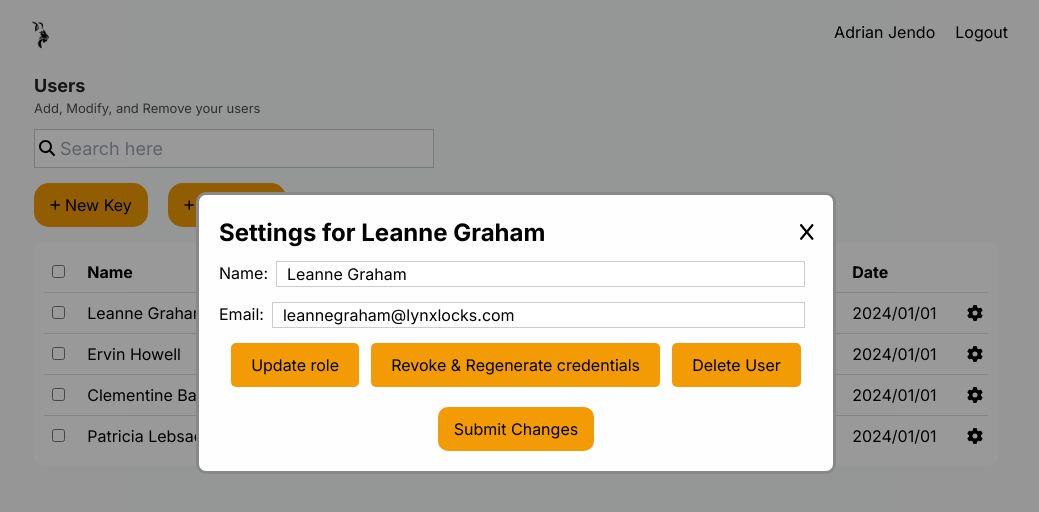
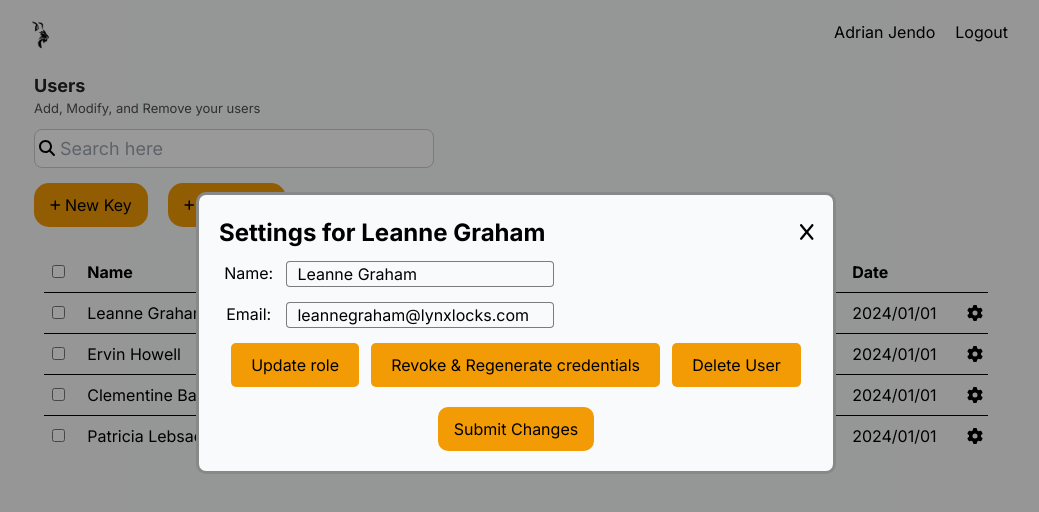
Before and after one commit to Lynx-Locks/lynx-web, a Next.js app in the folder frontend/: page / in a window 1280 px wide. Both pictures are taken after a click on the icon 1099 px from the left and 312 px from the top of the page. Shown: the top 512 px of the page, without its empty margins (124-1163 px from the left). Built offline with nearby package versions, Linux system fonts and the light colour scheme.

Commit message:
Implement colour pallets & dark mode

```diff
--- a/frontend/src/app/globals.css
+++ b/frontend/src/app/globals.css
@@ -4,29 +4,25 @@
 
 :root {
   --foreground-rgb: 0, 0, 0;
-  background: rgb(249, 250, 251);
+  --button-color: #f29b04;
+  --background-rgb: 249, 250, 251;
+
 }
 
-/* @media (prefers-color-scheme: dark) {
+@media (prefers-color-scheme: dark) {
   :root {
     --foreground-rgb: 255, 255, 255;
-    --background-start-rgb: 33, 33, 33;
-    --background-end-rgb: 33, 33, 33;
+    --background-rgb: 33, 33, 33;
   }
-} */
+}
+
+:root {
+  background: rgb(var(--background-rgb));
+  color: rgb(var(--foreground-rgb));
+}
 
 .container {
 	width: 80%;
 	margin: auto;
 	padding: 20px;
 }
-
-body {
-  color: rgb(var(--foreground-rgb));
-  /* background: linear-gradient(
-      to bottom,
-      transparent,
-      rgb(var(--background-end-rgb))
-    )
-    rgb(var(--background-start-rgb)); */
-}
--- a/frontend/src/app/home.module.css
+++ b/frontend/src/app/home.module.css
@@ -13,6 +13,16 @@
 	color: #514e4e;
 }
 
+@media (prefers-color-scheme: dark) {
+	.homeHeader {
+		color: rgb(245, 245, 245);
+	}
+
+	.subHeading {
+		color: rgb(169,169,169);
+	}
+}
+
 .homeSearch {
 	max-width: 400px;
 }
--- a/frontend/src/components/adminTable/table.module.css
+++ b/frontend/src/components/adminTable/table.module.css
@@ -1,6 +1,5 @@
 .tableContainer {
 	width: 100%;
-	background-color: white;
 	border-radius: 10px;
 	margin: 10px 0;
 	padding: 10px;
@@ -12,7 +11,7 @@
 
 .tableHeader {
 	text-align: left;
-	border-bottom: 1px solid #ddd;
+	border-bottom: 1px solid rgb(var(--foreground-rgb));
 }
 
 .tableCell {
@@ -20,7 +19,7 @@
 }
 
 .tableRow {
-	border-bottom: 1px solid #ddd;
+	border-bottom: 1px solid rgb(var(--foreground-rgb));
 }
 
 .emptyTable {
@@ -41,19 +40,19 @@
 }
 
 .settingsInputContainer {
-	display: flex;
-	justify-content: space-evenly;
+	display: grid;
+	grid-template-columns: 10% 45%;
 	padding-bottom: 15px;
+	row-gap: 15px;
 }
 
 .settingsInput {
 	width: 100%;
 	margin: 0 8px;
 	padding: 0 10px;
-	/* display: inline-block; */
-	border: 1px solid #ccc;
-	/* border-radius: 4px; */
-	/* box-sizing: border-box; */
+	border: 1px solid rgba(var(--foreground-rgb), 0.5);
+	background-color: rgb(var(--background-rgb));
+	border-radius: 4px;
 }
 
 .settingsButtonGroup {
@@ -62,11 +61,12 @@
 }
 
 .settingsButton {
-	background-color: #f29b04;
+	background-color: var(--button-color);
 	padding: 10px 20px;
 	text-align: center;
 	text-decoration: none;
 	display: inline-block;
 	font-size: 16px;
 	border-radius: 5px;
+	color: black;
 }
--- a/frontend/src/components/adminTable/table.tsx
+++ b/frontend/src/components/adminTable/table.tsx
@@ -73,15 +73,13 @@ export default function AdminTable({ users }: { users: User[] }) {
           content={
             <div className={styles.settingsModal}>
               <div className={styles.settingsInputContainer}>
-                Name:{" "}
+                <div>Name:</div>
                 <input
                   className={styles.settingsInput}
                   type="text"
                   value={users[settingsModal].name}
                 />
-              </div>
-              <div className={styles.settingsInputContainer}>
-                Email:{" "}
+                <div>Email:</div>
                 <input
                   className={styles.settingsInput}
                   type="text"
--- a/frontend/src/components/button/button.module.css
+++ b/frontend/src/components/button/button.module.css
@@ -1,5 +1,5 @@
 .addButton {
-	background-color: #f29b04;
+	background-color: var(--button-color);
   border: none;
   padding: 10px 16px;
   text-align: center;
@@ -8,12 +8,14 @@
   font-size: 16px;
 	border-radius: 15px;
 	margin-right: 20px;
+  color: black;
 }
 
 .submitButton {
-  background-color: #f29b04;
+  background-color: var(--button-color);
   display: flex;
   margin: 20px auto 0px;
   padding: 10px 16px;
 	border-radius: 10px;
+  color: black;
 }
--- a/frontend/src/components/modal/modal.module.css
+++ b/frontend/src/components/modal/modal.module.css
@@ -17,7 +17,7 @@
 
 /* Modal Content/Box */
 .modalContent {
-  background-color: #fefefe;
+  background-color: rgb(var(--background-rgb));
   margin: 15% auto; /* 15% from the top and centered */
   padding: 20px;
   border: 3px solid #888;
--- a/frontend/src/components/search/search.module.css
+++ b/frontend/src/components/search/search.module.css
@@ -10,6 +10,14 @@
 	margin: 10px 0px;
 	padding: 5px 0 5px 25px;
 	font-size: 18px;
+	border-radius: 8px;
+}
+
+@media (prefers-color-scheme: dark) {
+	.searchInput {
+		border: 1px solid rgba(var(--foreground-rgb),0.5);
+		background: rgb(var(--background-rgb));
+	}
 }
 
 .searchIcon {
@@ -17,4 +25,5 @@
 	left: 5px;
 	top: 17px;
 	pointer-events: none;
+	color: rgb(var(--foreground-rgb));
 }
```
Also changed, not shown: frontend/src/components/navLogo/navLogo.tsx (added, +26 -0 lines), frontend/src/components/navbar/navbar.tsx (+2 -8 lines).
